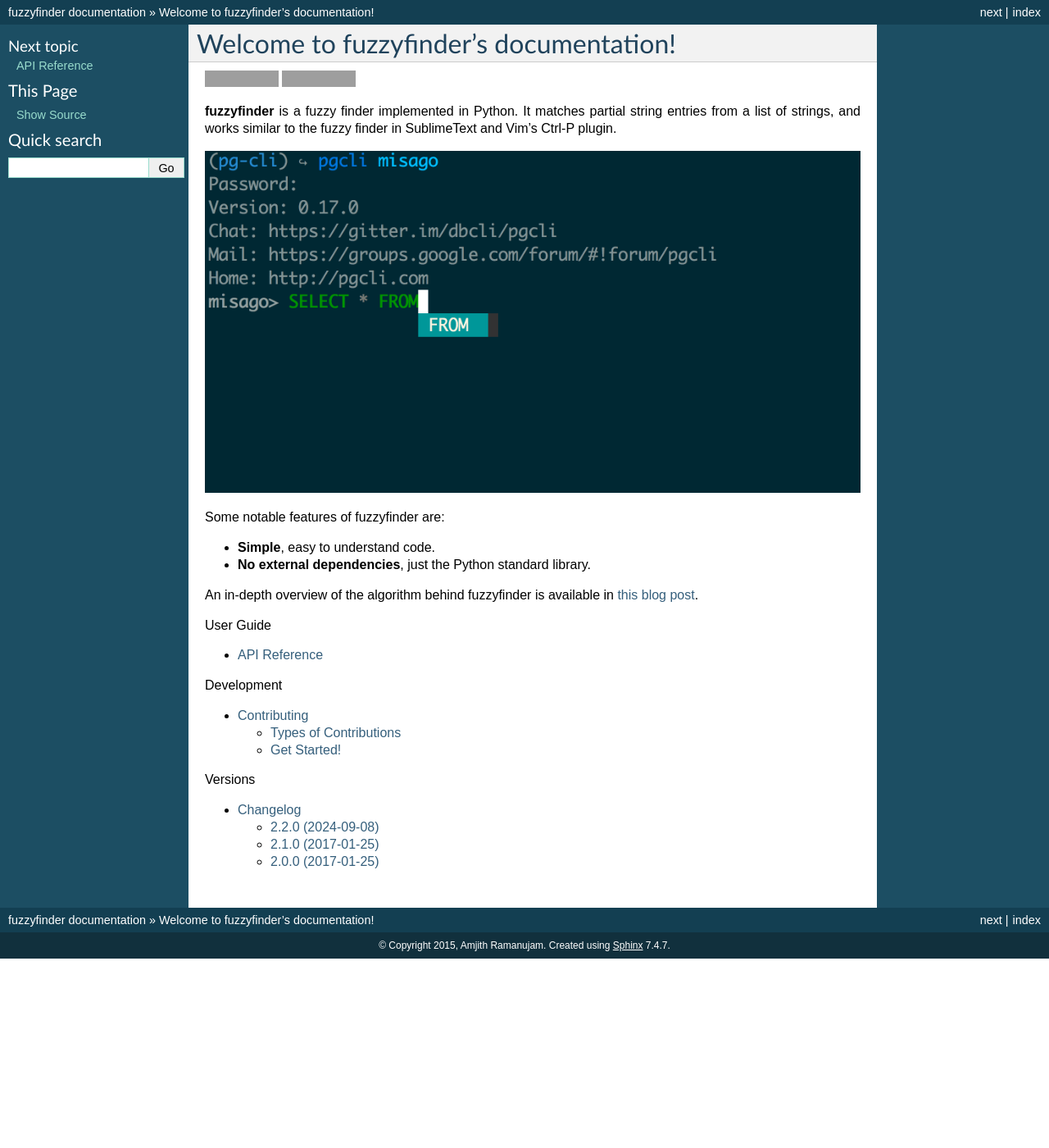
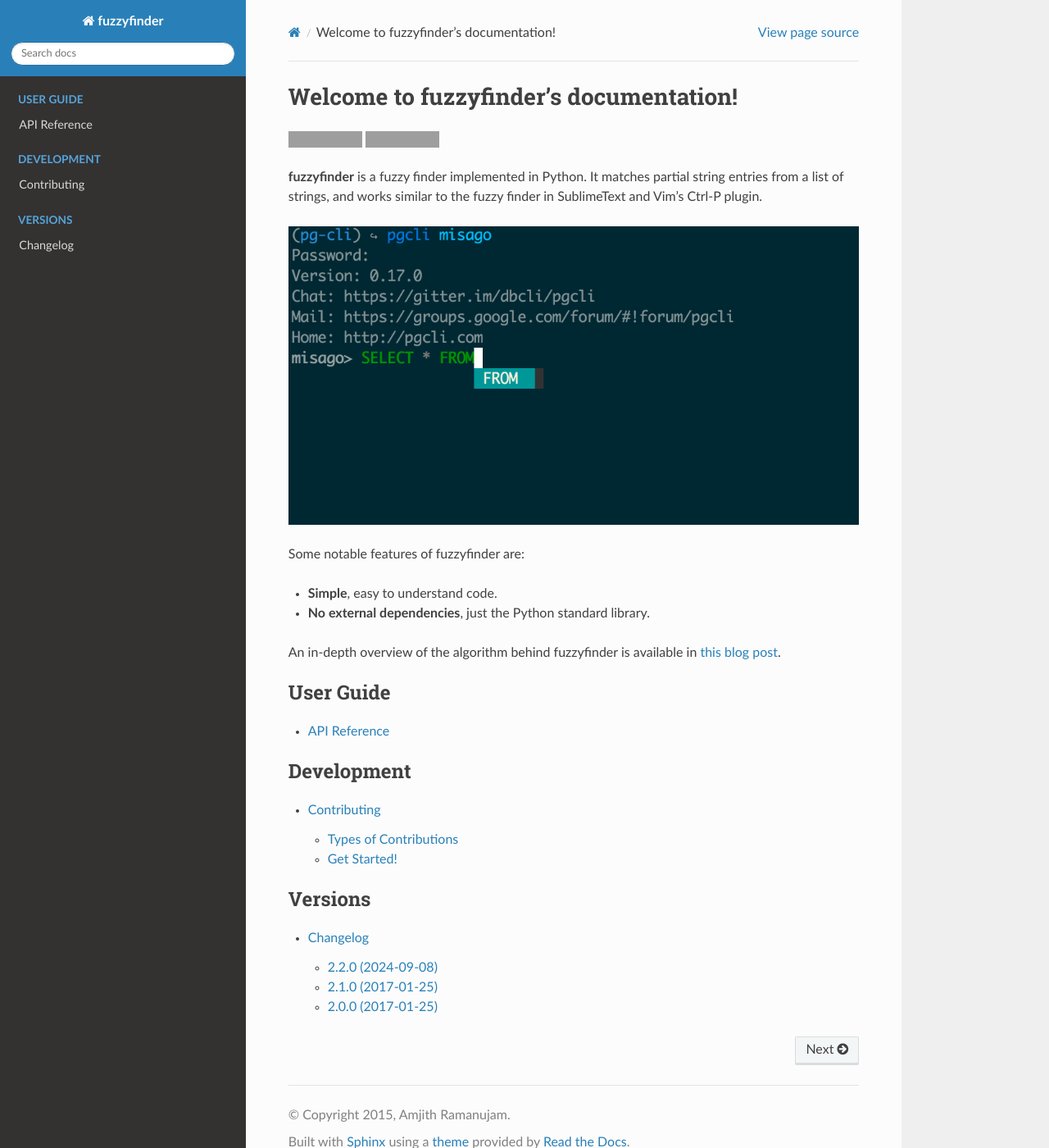
Before and after one commit to amjith/fuzzyfinder, a Sphinx documentation site: the page built from docs/index.rst, in a window 1280 px wide and 1400 px high. Shown: the whole window at 82% size. Built offline with Sphinx 7.4.7 and the Read the Docs theme 3.1.0, drawn with Linux system fonts in a browser that asks for light colours; pages that are not in the unit, such as notebooks, are missing from menus; the version number could not be read and is left out; grey boxes are pictures that could not be loaded.

Commit message:
Sphinx now uses the RTD theme, falls back to default if not available

```diff
--- a/docs/conf.py
+++ b/docs/conf.py
@@ -15,6 +15,7 @@
 
 import sys
 import os
+import importlib.metadata
 
 # If extensions (or modules to document with autodoc) are in another
 # directory, add these directories to sys.path here. If the directory is
@@ -111,7 +112,12 @@
 
 # The theme to use for HTML and HTML Help pages.  See the documentation for
 # a list of builtin themes.
-html_theme = 'default'
+html_theme = 'sphinx_rtd_theme'
+try:
+    importlib.metadata.version(html_theme)
+except importlib.metadata.PackageNotFoundError:
+    print(f"HTML theme '{html_theme}' not installed, falling back to 'default'")
+    html_theme = 'default'
 
 # Theme options are theme-specific and customize the look and feel of a
 # theme further.  For a list of options available for each theme, see the
```
